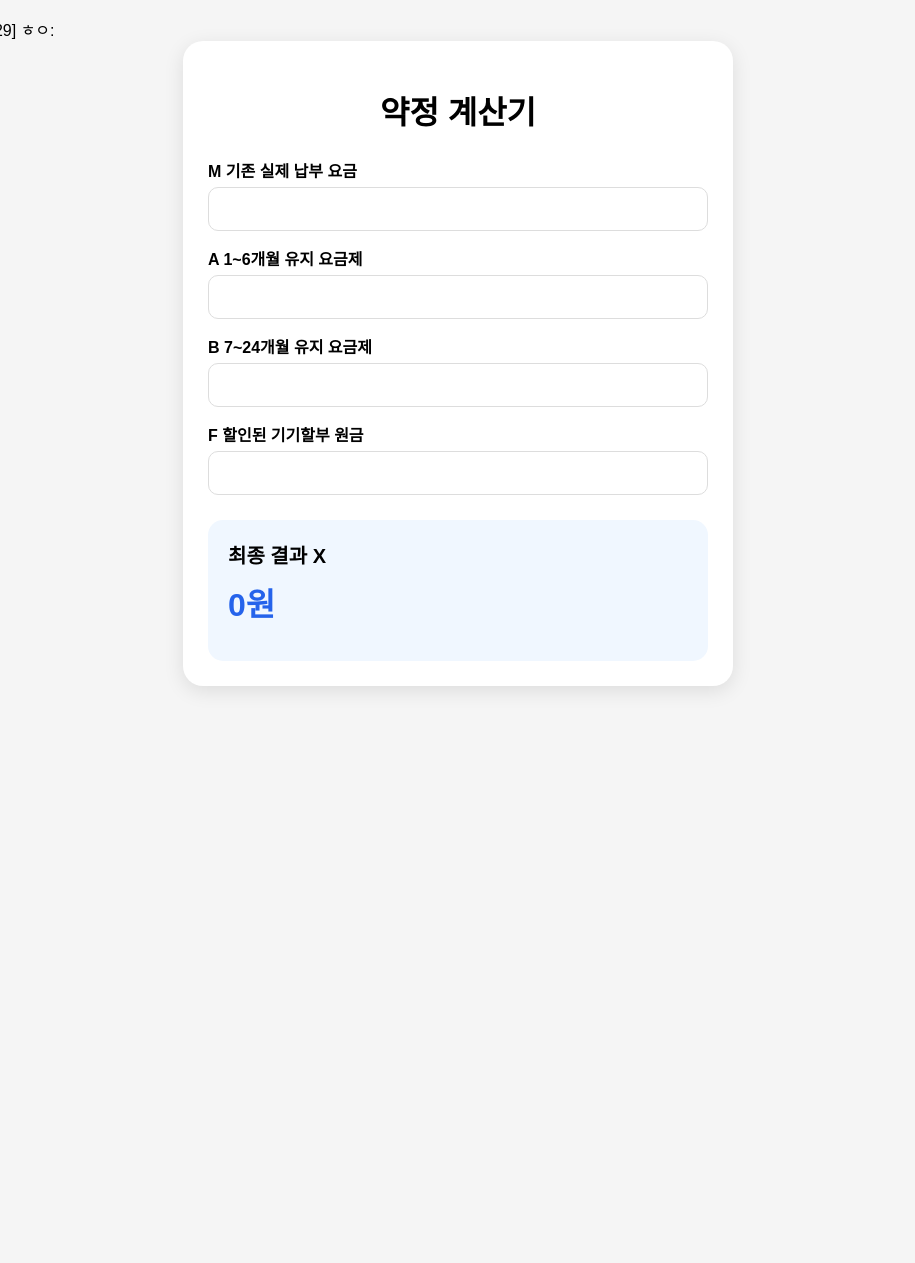
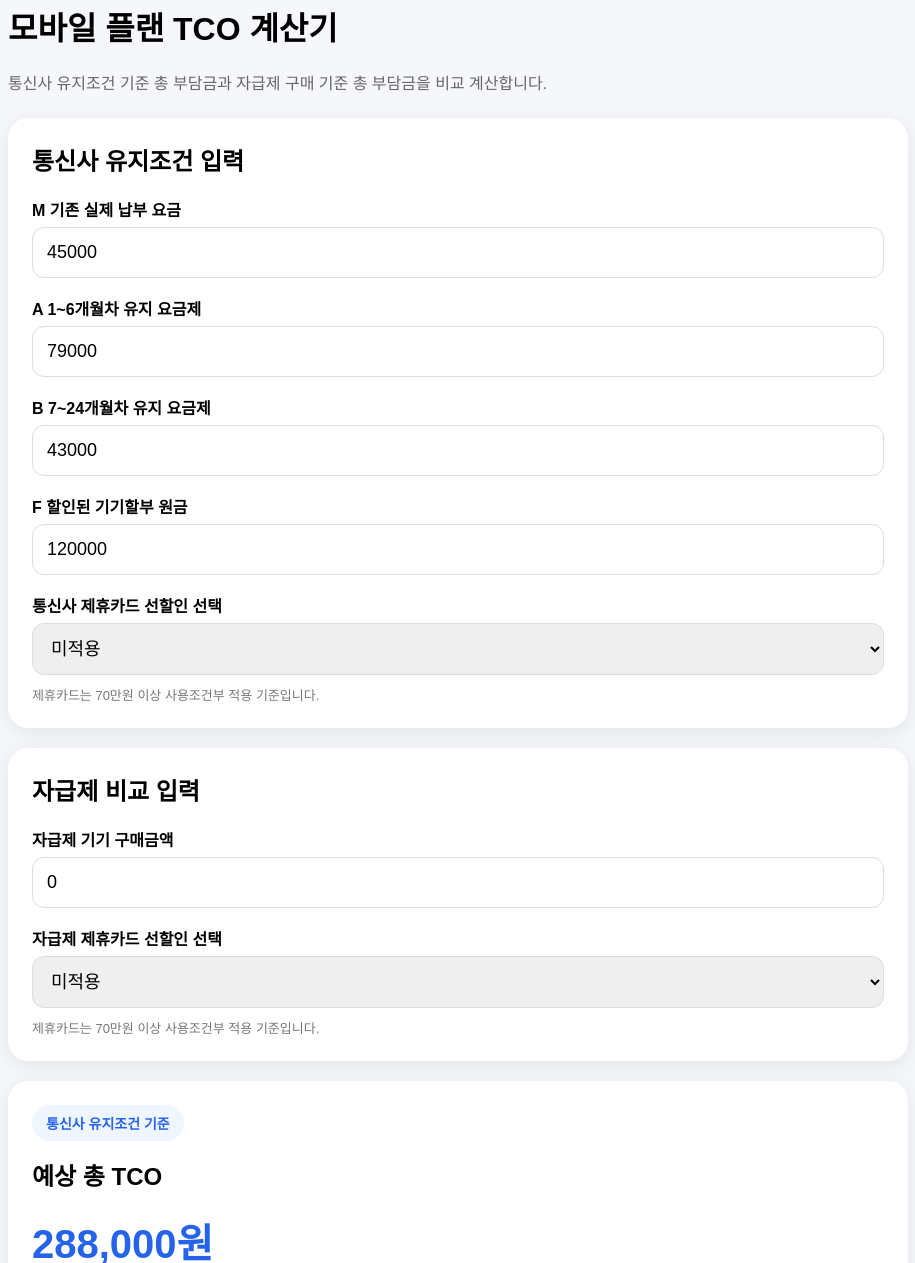
Before and after one commit to hymiba1810/-, a plain HTML site: page index.html in a window 1280 px wide. Shown: the part 21-1284 px from the top of the page, without its empty margins (182-1097 px from the left). Before the commit the page ends 800 px from the top, so only its background shows below. Drawn offline with Linux system fonts and the light colour scheme.

Commit message:
자급제 비교 최종.html

```diff
--- a/index.html
+++ b/index.html
@@ -1,139 +1,195 @@
-[2026-05-24 오후 5:29] ㅎㅇ: <!DOCTYPE html>
+<!DOCTYPE html>
 <html lang="ko">
 <head>
 <meta charset="UTF-8">
 <meta name="viewport" content="width=device-width, initial-scale=1.0">
-<title>요금제 계산기</title>
-
+<title>모바일 플랜 TCO 계산기</title>
 <style>
-body{
-font-family:sans-serif;
-background:#f5f5f5;
-padding:30px;
-}
-
-.container{
-max-width:500px;
-margin:auto;
-background:white;
-padding:25px;
-border-radius:20px;
-box-shadow:0 5px 20px rgba(0,0,0,0.1);
-}
-
-h1{
-text-align:center;
-margin-bottom:25px;
-}
-
-label{
-display:block;
-margin-top:15px;
-font-weight:bold;
-}
-
-input{
-width:100%;
-padding:12px;
-margin-top:5px;
-border:1px solid #ddd;
-border-radius:10px;
-font-size:16px;
-}
-
-.result{
-margin-top:25px;
-padding:20px;
-background:#f0f7ff;
-border-radius:15px;
-}
-
-.result h2{
-margin:0;
-font-size:20px;
-}
-
-.big{
-font-size:32px;
-font-weight:bold;
-color:#2563eb;
-margin-top:10px;
-}
+body{font-family:Arial,sans-serif;background:#f5f7fb;margin:0;padding:24px}
+.wrap{max-width:900px;margin:auto}
+.card{background:white;border-radius:20px;padding:24px;margin-bottom:20px;box-shadow:0 5px 20px rgba(0,0,0,.08)}
+h1,h2{margin-top:0}
+.desc{color:#666;margin-bottom:24px}
+label{display:block;margin-top:18px;font-weight:bold}
+input,select{width:100%;box-sizing:border-box;padding:14px;margin-top:6px;border:1px solid #ddd;border-radius:12px;font-size:18px}
+.result{font-size:40px;font-weight:bold;color:#2563eb;margin:18px 0}
+.row{display:flex;justify-content:space-between;align-items:center;padding:14px 0;border-bottom:1px solid #eee;gap:20px}
+.row:last-child{border-bottom:none}
+.badge{display:inline-block;background:#eff6ff;color:#2563eb;padding:8px 14px;border-radius:999px;font-size:14px;font-weight:bold;margin-bottom:16px}
+.diffPlus{color:#dc2626}.diffMinus{color:#16a34a}
+.note{font-size:13px;color:#777;margin-top:10px}
+@media(max-width:700px){body{padding:14px}.result{font-size:32px}.row{flex-direction:column;align-items:flex-start}}
 </style>
 </head>
 
 <body>
+<div class="wrap">
 
-<div class="container">
+<h1>모바일 플랜 TCO 계산기</h1>
+<div class="desc">통신사 유지조건 기준 총 부담금과 자급제 구매 기준 총 부담금을 비교 계산합니다.</div>
 
-<h1>약정 계산기</h1>
+<div class="card">
+<h2>통신사 유지조건 입력</h2>
 
 <label>M 기존 실제 납부 요금</label>
-<input type="number" id="m">
+<input id="m" type="number" value="45000">
 
-<label>A 1~6개월 유지 요금제</label>
-<input type="number" id="a">
+<label>A 1~6개월차 유지 요금제</label>
+<input id="a" type="number" value="79000">
 
-<label>B 7~24개월 유지 요금제</label>
-<input type="number" id="b">
+<label>B 7~24개월차 유지 요금제</label>
+<input id="b" type="number" value="43000">
 
 <label>F 할인된 기기할부 원금</label>
-<input type="number" id="f">
+<input id="f" type="number" value="120000">
 
-<div class="result">
-<h2>최종 결과 X</h2>
-
-<div class="big" id="result">
-0원
+<label>통신사 제휴카드 선할인 선택</label>
+<select id="carrierCardDiscount">
+  <option value="0">미적용</option>
+  <option value="240000">12개월 24만원 선할인</option>
+  <option value="480000">24개월 48만원 선할인</option>
+  <option value="720000">36개월 72만원 선할인</option>
+</select>
+<div class="note">제휴카드는 70만원 이상 사용조건부 적용 기준입니다.</div>
 </div>
 
-<p id="detail"></p>
+<div class="card">
+<h2>자급제 비교 입력</h2>
 
+<label>자급제 기기 구매금액</label>
+<input id="selfDevice" type="number" value="0">
+
+<label>자급제 제휴카드 선할인 선택</label>
+<select id="selfCardDiscount">
+  <option value="0">미적용</option>
+  <option value="240000">12개월 24만원 선할인</option>
+  <option value="480000">24개월 48만원 선할인</option>
+  <option value="720000">36개월 72만원 선할인</option>
+</select>
+<div class="note">제휴카드는 70만원 이상 사용조건부 적용 기준입니다.</div>
 </div>
+
+<div class="card">
+<div class="badge">통신사 유지조건 기준</div>
+<h2>예상 총 TCO</h2>
+<div class="result" id="carrierTotal">0원</div>
+
+<div class="row"><span>1~6개월차 유지요금제 차액</span><b id="q">0원</b></div>
+<div class="row"><span>1~6개월 요금차액 합산</span><b id="q6">0원</b></div>
+<div class="row"><span>7~24개월 유지요금제 차액</span><b id="w">0원</b></div>
+<div class="row"><span>7~24개월 요금차액 합산</span><b id="w18">0원</b></div>
+<div class="row"><span>할인 적용 기기 원금</span><b id="fv">0원</b></div>
+<div class="row"><span>통신사 제휴카드 선할인 금액</span><b id="carrierCardValue">0원</b></div>
+<div class="row"><span>선할인 적용 후 통신사 TCO</span><b id="carrierAfterDiscount">0원</b></div>
+</div>
+
+<div class="card">
+<div class="badge">자급제 기준</div>
+<h2>자급제 총 부담금</h2>
+<div class="result" id="selfTotal">0원</div>
+
+<div class="row"><span>자급제 기기 구매금액</span><b id="selfDeviceValue">0원</b></div>
+<div class="row"><span>무이자 24개월 월 기기 부담금</span><b id="selfMonthlyDevice">0원</b></div>
+<div class="row"><span>자급제 제휴카드 선할인 금액</span><b id="selfCardValue">0원</b></div>
+<div class="row"><span>선할인 적용 후 자급제 기기금액</span><b id="selfAfterDiscount">0원</b></div>
+<div class="row"><span>선할인 적용 후 무이자 24개월 월 부담금</span><b id="selfAfterMonthly">0원</b></div>
+
+<div class="note">자급제는 월 요금 제외, 기기 구매금액 기준으로 비교합니다.</div>
+</div>
+
+<div class="card">
+<div class="badge">최종 비교</div>
+<h2>통신사 유지조건 vs 자급제 차이</h2>
+<div class="result" id="diffResult">0원</div>
+<div id="diffText"></div>
+</div>
+
 </div>
 
 <script>
+function num(id){
+  return Number(document.getElementById(id).value) || 0;
+}
 
-const inputs=document.querySelectorAll("input");
+function won(n){
+  return Math.round(n).toLocaleString("ko-KR") + "원";
+}
 
-inputs.forEach(input=>{
-input.addEventListener("input",calculate);
+function calc(){
+  var M = num("m");
+  var A = num("a");
+  var B = num("b");
+  var F = num("f");
+
+  var Q = A - M;
+  var Q6 = Q * 6;
+  var W = B - M;
+  var W18 = W * 18;
+
+  var carrierCard = num("carrierCardDiscount");
+
+  var carrierBeforeDiscount = F + Q6 + W18;
+  var carrierAfterDiscount = carrierBeforeDiscount - carrierCard;
+  if(carrierAfterDiscount < 0) carrierAfterDiscount = 0;
+
+  document.getElementById("q").innerText = won(Q);
+  document.getElementById("q6").innerText = won(Q6);
+  document.getElementById("w").innerText = won(W);
+  document.getElementById("w18").innerText = won(W18);
+  document.getElementById("fv").innerText = won(F);
+  document.getElementById("carrierCardValue").innerText = won(carrierCard);
+  document.getElementById("carrierTotal").innerText = won(carrierAfterDiscount);
+  document.getElementById("carrierAfterDiscount").innerText = won(carrierAfterDiscount);
+
+  var selfDevice = num("selfDevice");
+  var selfCard = num("selfCardDiscount");
+
+  var selfMonthlyDevice = selfDevice / 24;
+  var selfAfterDiscount = selfDevice - selfCard;
+  if(selfAfterDiscount < 0) selfAfterDiscount = 0;
+
+  var selfAfterMonthly = selfAfterDiscount / 24;
+
+  document.getElementById("selfDeviceValue").innerText = won(selfDevice);
+  document.getElementById("selfMonthlyDevice").innerText = won(selfMonthlyDevice);
+  document.getElementById("selfCardValue").innerText = won(selfCard);
+  document.getElementById("selfAfterDiscount").innerText = won(selfAfterDiscount);
+  document.getElementById("selfAfterMonthly").innerText = won(selfAfterMonthly);
+  document.getElementById("selfTotal").innerText = won(selfAfterDiscount);
+
+  var diff = carrierAfterDiscount - selfAfterDiscount;
+  var diffEl = document.getElementById("diffResult");
+  var diffText = document.getElementById("diffText");
+
+  diffEl.innerText = won(Math.abs(diff));
+
+  if(diff > 0){
+    diffEl.className = "result diffPlus";
+    diffText.innerHTML = "통신사 유지조건 기준이 자급제보다 <b>" + won(Math.abs(diff)) + "</b> 더 부담됩니다.";
+  }else if(diff < 0){
+    diffEl.className = "result diffMinus";
+    diffText.innerHTML = "통신사 유지조건 기준이 자급제보다 <b>" + won(Math.abs(diff)) + "</b> 더 저렴합니다.";
+  }else{
+    diffEl.className = "result";
+    diffText.innerHTML = "두 방식의 총 부담금이 동일합니다.";
+  }
+}
+
+[
+"m",
+"a",
+"b",
+"f",
+"carrierCardDiscount",
+"selfDevice",
+"selfCardDiscount"
+].forEach(function(id){
+  document.getElementById(id).oninput = calc;
+  document.getElementById(id).onchange = calc;
 });
 
-function won(num){
-return Number(num).toLocaleString("ko-KR")+"원";
-}
-
-function calculate(){
-
-const M=Number(document.getElementById("m").value)||0;
-const A=Number(document.getElementById("a").value)||0;
-const B=Number(document.getElementById("b").value)||0;
-const F=Number(document.getElementById("f").value)||0;
-
-const Q=A-M;
-const sixQ=Q*6;
-
-const W=B-M;
-const eighteenW=W*18;
-
-const X=F+sixQ+eighteenW;
-
-document.getElementById("result").innerText=won(X);
-
-document.getElementById("detail").innerHTML=
-
-Q = ${won(Q)}<br>
-6Q = ${won(sixQ)}<br><br>
-
-W = ${won(W)}<br>
-18W = ${won(eighteenW)}<br><br>
-
-F = ${won(F)}
-;
-
-}
-
+calc();
 </script>
 
 </body>
+</html>
```
